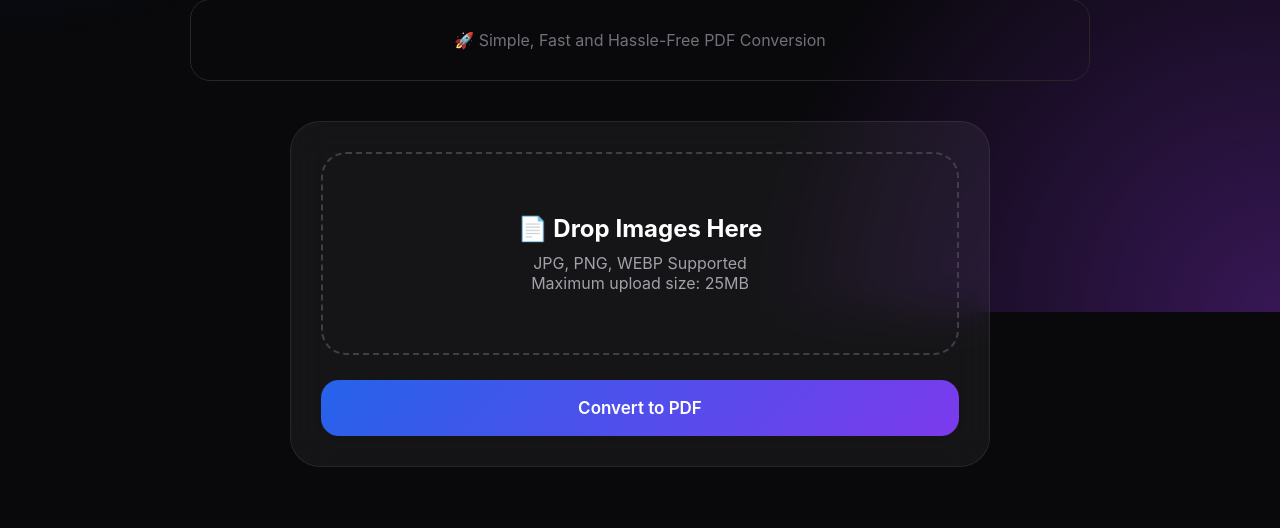
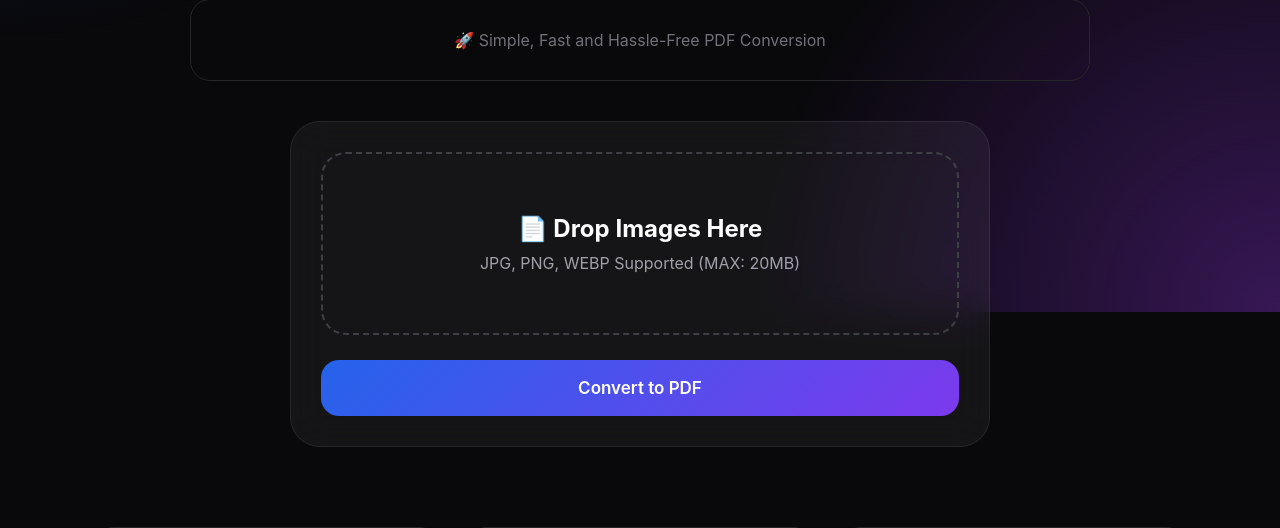
Before and after one commit to hisbullahpvt060/quickpdf, a Flask app: page / in a window 1280 px wide. Shown: the part 488-1016 px from the top of the page. Run offline with Flask 3, Linux system fonts and the light colour scheme.

Commit message:
upload size fixed.

```diff
--- a/main.py
+++ b/main.py
@@ -47,7 +47,7 @@ def upload():
 
 @app.errorhandler(413)
 def too_large(e):
-    return jsonify({"status": False, "message": "Upload size exceeds 25 MB limit"}), 413
+    return jsonify({"status": False, "message": "Upload size exceeds 20 MB limit"}), 413
 
 @app.route("/download/<job_id>")
 def download(job_id):
--- a/templates/index.html
+++ b/templates/index.html
@@ -254,8 +254,7 @@ footer{
 
         <div class="upload" id="uploadBox">
             <h2>📄 Drop Images Here</h2>
-            <p id="fileText">JPG, PNG, WEBP Supported</p>
-            <p>Maximum upload size: 25MB</p>
+            <p id="fileText">JPG, PNG, WEBP Supported (MAX: 20MB)</p>
         </div>
 
         <input type="file" id="fileInput" name="images" multiple accept="image/*" hidden>
@@ -324,7 +323,7 @@ z-index:9999;
         fileInput.disabled = false;
         donateBtn.disabled = false;
         btn.innerHTML = "Convert to PDF";
-        fileText.innerText = "JPG, PNG, WEBP Supported";
+        fileText.innerText = "JPG, PNG, WEBP Supported (MAX: 20MB)";
     }
 
     function QR(mode){ document.getElementById("qrPopup").style.display = mode; }
@@ -337,7 +336,7 @@ z-index:9999;
 
     fileInput.addEventListener("change", function() {
         if (this.files.length === 0) {
-            fileText.innerText = "JPG, PNG, WEBP Supported";
+            fileText.innerText = "JPG, PNG, WEBP Supported (MAX: 20MB)";
         } else {
             fileText.innerText = this.files.length + " file(s) selected";
         }
```
Also changed, not shown: 1 other file.
